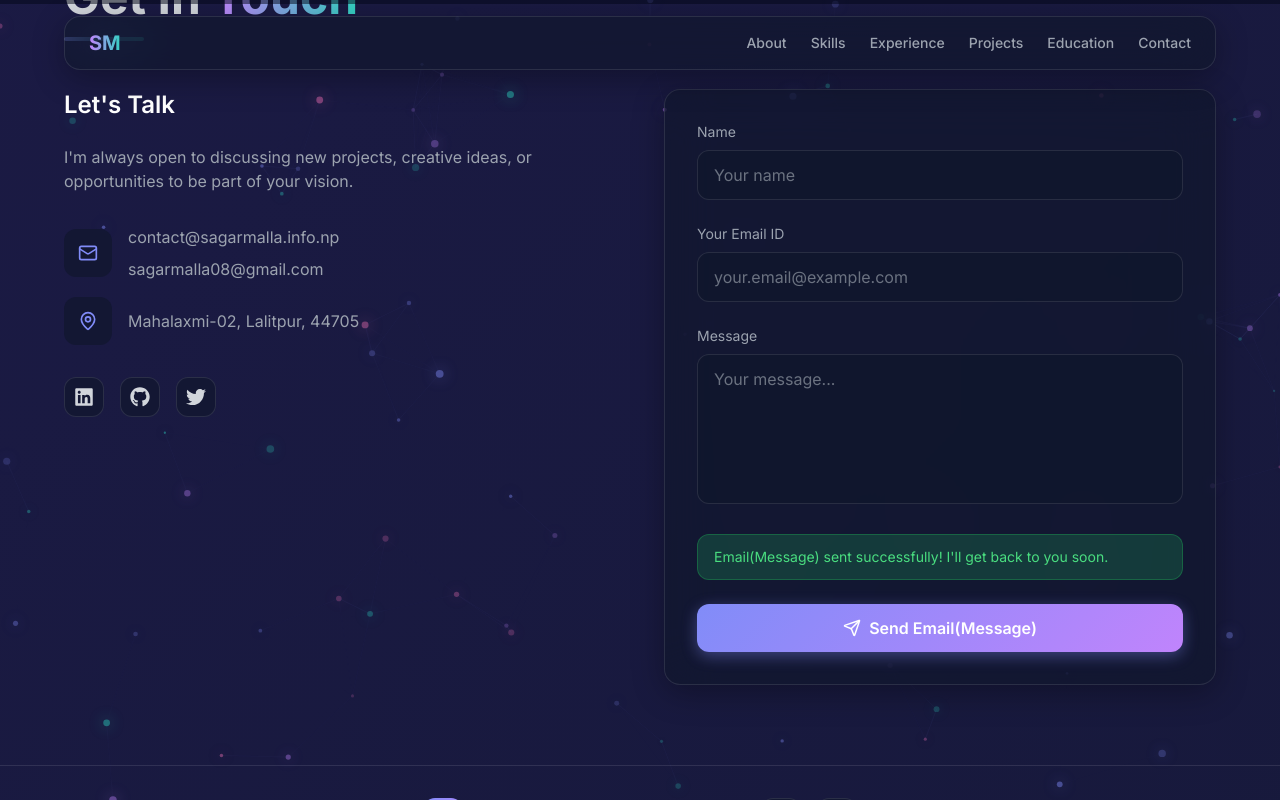
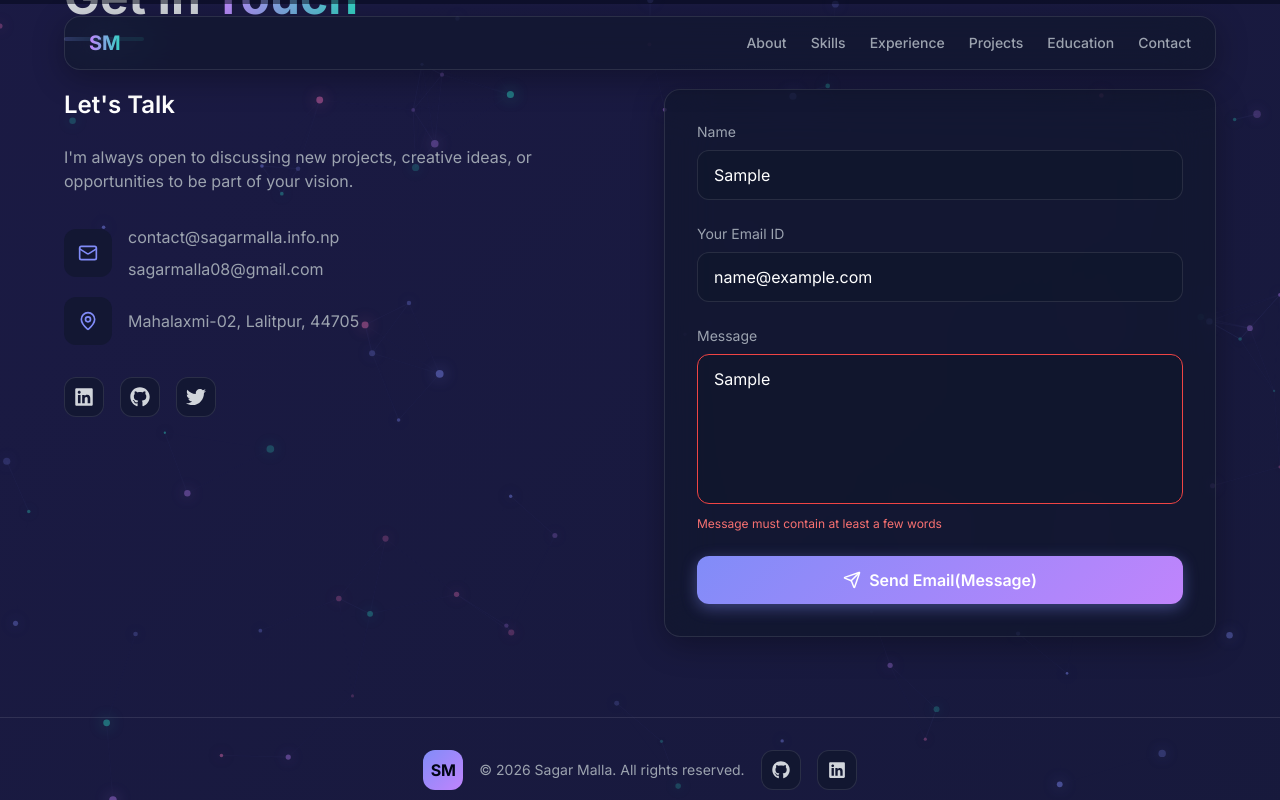
Before and after one commit to UnstopableSafar08/sagarmalla, a React (Vite) app: page / in a window 1280 px wide. Both pictures are taken after typing "Sample", "name@example.com", "Sample" into the empty fields and a click on the button "Send Email(Message)". Shown: the part 7108-7908 px from the top of the page. Built offline with nearby package versions, Linux system fonts and the light colour scheme; a web font is replaced by a local one.

Commit message:
feat: add form validation for name (min 6 chars), email (regex), and message (min words)

```diff
--- a/src/sections/Contact.jsx
+++ b/src/sections/Contact.jsx
@@ -13,9 +13,32 @@ const Contact = () => {
   });
   const [isSending, setIsSending] = useState(false);
   const [status, setStatus] = useState({ type: '', message: '' });
+  const [formErrors, setFormErrors] = useState({});
+
+  const validateForm = () => {
+    const errors = {};
+
+    if (formData.name.trim().length < 6) {
+      errors.name = 'Name must be at least 6 characters (including spaces)';
+    }
+
+    const emailRegex = /^[^\s@]+@[^\s@]+\.[^\s@]+$/;
+    if (!emailRegex.test(formData.email)) {
+      errors.email = 'Please enter a valid email address';
+    }
+
+    const words = formData.message.trim().split(/\s+/).filter(w => w.length > 0);
+    if (words.length < 3) {
+      errors.message = 'Message must contain at least a few words';
+    }
+
+    setFormErrors(errors);
+    return Object.keys(errors).length === 0;
+  };
 
   const handleSubmit = async (e) => {
     e.preventDefault();
+    if (!validateForm()) return;
     setIsSending(true);
     setStatus({ type: '', message: '' });
 
@@ -39,6 +62,7 @@ const Contact = () => {
         message: 'Email(Message) sent successfully! I\'ll get back to you soon.'
       });
       setFormData({ name: '', email: '', message: '' });
+      setFormErrors({});
     } catch (error) {
       setStatus({
         type: 'error',
@@ -144,32 +168,53 @@ const Contact = () => {
               <input
                 type="text"
                 value={formData.name}
-                onChange={(e) => setFormData({ ...formData, name: e.target.value })}
-                className="w-full px-4 py-3 bg-glass border border-white/10 rounded-xl text-white placeholder-gray-500 focus:border-primary focus:outline-none transition-colors"
-                placeholder="Your name"
-                required
+                onChange={(e) => {
+                  setFormData({ ...formData, name: e.target.value });
+                  if (formErrors.name) setFormErrors({ ...formErrors, name: '' });
+                }}
+                className={`w-full px-4 py-3 bg-glass border rounded-xl text-white placeholder-gray-500 focus:outline-none transition-colors ${
+                  formErrors.name ? 'border-red-500 focus:border-red-500' : 'border-white/10 focus:border-primary'
+                }`}
+                placeholder="Your name (min 6 characters)"
               />
+              {formErrors.name && (
+                <p className="text-red-400 text-xs mt-1.5">{formErrors.name}</p>
+              )}
             </div>
             <div>
               <label className="block text-sm text-gray-400 mb-2">Your Email ID</label>
               <input
                 type="email"
                 value={formData.email}
-                onChange={(e) => setFormData({ ...formData, email: e.target.value })}
-                className="w-full px-4 py-3 bg-glass border border-white/10 rounded-xl text-white placeholder-gray-500 focus:border-primary focus:outline-none transition-colors"
+                onChange={(e) => {
+                  setFormData({ ...formData, email: e.target.value });
+                  if (formErrors.email) setFormErrors({ ...formErrors, email: '' });
+                }}
+                className={`w-full px-4 py-3 bg-glass border rounded-xl text-white placeholder-gray-500 focus:outline-none transition-colors ${
+                  formErrors.email ? 'border-red-500 focus:border-red-500' : 'border-white/10 focus:border-primary'
+                }`}
                 placeholder="your.email@example.com"
-                required
               />
+              {formErrors.email && (
+                <p className="text-red-400 text-xs mt-1.5">{formErrors.email}</p>
+              )}
             </div>
             <div>
               <label className="block text-sm text-gray-400 mb-2">Message</label>
               <textarea
                 value={formData.message}
-                onChange={(e) => setFormData({ ...formData, message: e.target.value })}
-                className="w-full px-4 py-3 bg-glass border border-white/10 rounded-xl text-white placeholder-gray-500 focus:border-primary focus:outline-none transition-colors min-h-[150px] resize-none"
-                placeholder="Your message..."
-                required
+                onChange={(e) => {
+                  setFormData({ ...formData, message: e.target.value });
+                  if (formErrors.message) setFormErrors({ ...formErrors, message: '' });
+                }}
+                className={`w-full px-4 py-3 bg-glass border rounded-xl text-white placeholder-gray-500 focus:outline-none transition-colors min-h-[150px] resize-none ${
+                  formErrors.message ? 'border-red-500 focus:border-red-500' : 'border-white/10 focus:border-primary'
+                }`}
+                placeholder="Your message... (at least a few words)"
               />
+              {formErrors.message && (
+                <p className="text-red-400 text-xs mt-1.5">{formErrors.message}</p>
+              )}
             </div>
 
             {status.message && (
```
